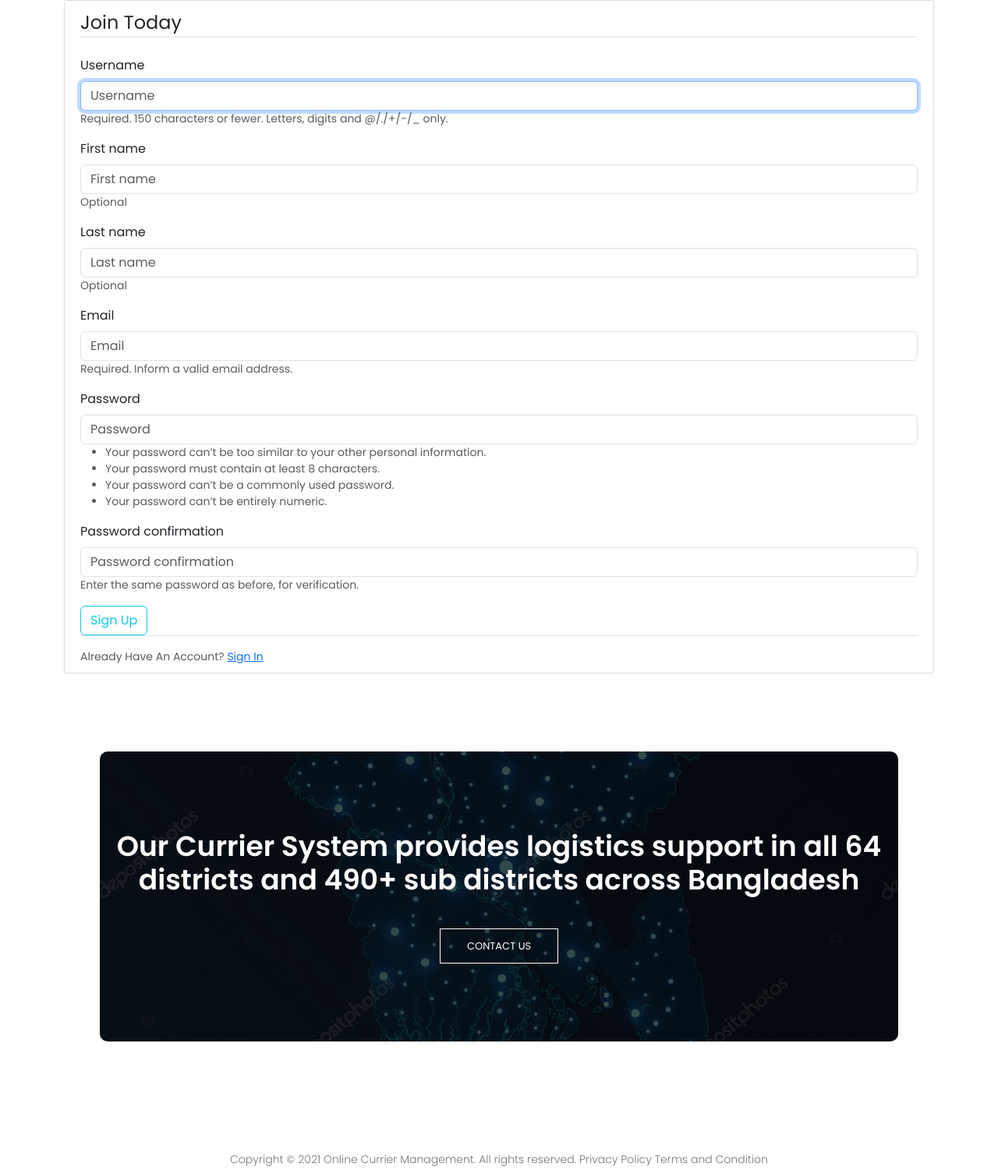
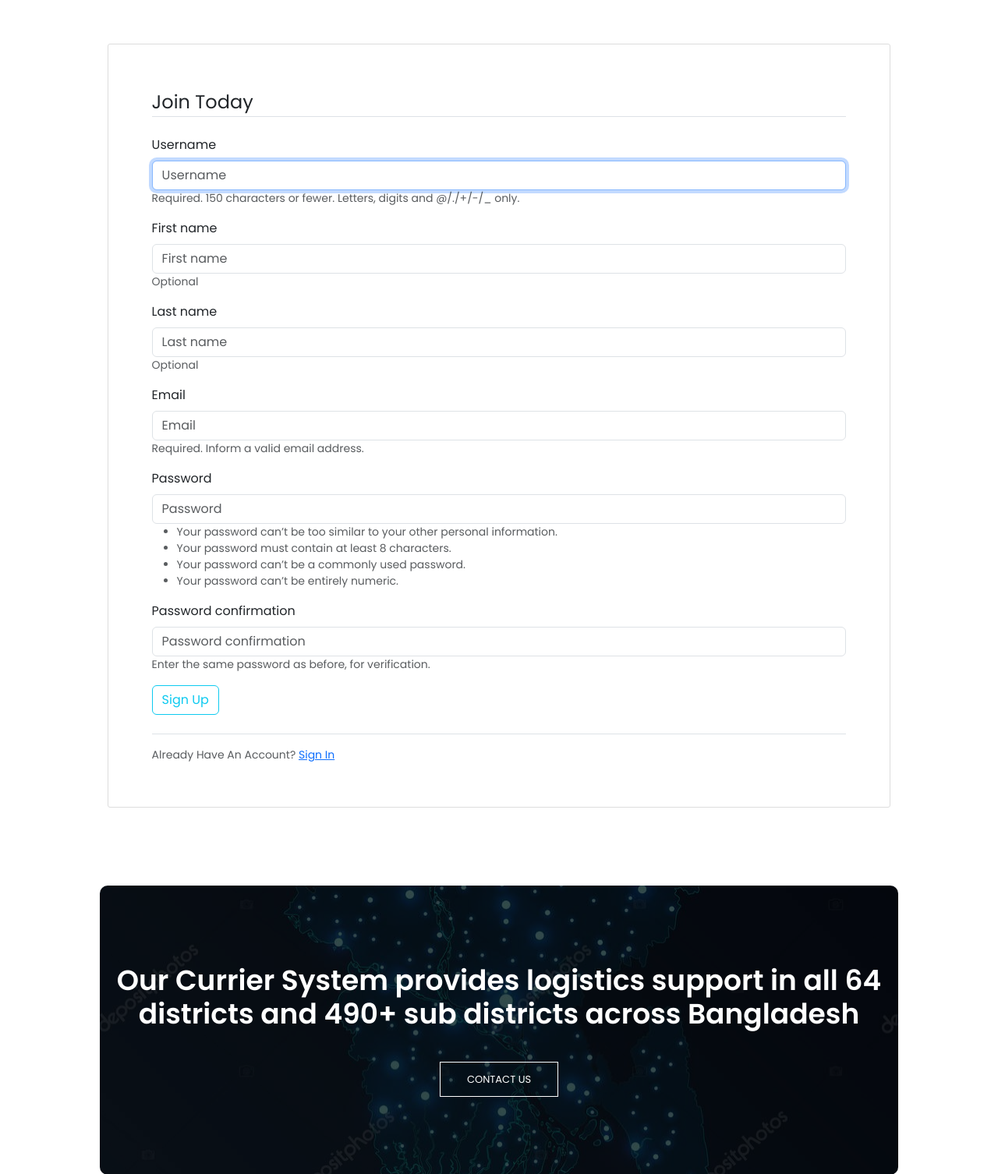
Before and after one commit to Jaber-Al-Siam/Online-Courier-Service-Management, a Django app: page /signup/ in a window 1280 px wide. Shown: the part 201-1707 px from the top of the page at 78% size. Run offline with Django 3.2, Linux system fonts and the light colour scheme; some libraries are stand-ins or nearby versions.

Commit message:
added margins to forms

```diff
--- a/static/style.css
+++ b/static/style.css
@@ -1,11 +1,3 @@
-.content-section {
-	background: #ffffff;
-	padding: 10px 20px;
-	border: 1px solid #dddddd;
-	border-radius: 3px;
-	margin-bottom: 20px;
-}
-
 *{
 	margin: 0;
 	padding: 0;
@@ -34,10 +26,13 @@ nav{
 	align-items: center;
 }
 
-/*.container {*/
-/*	padding: 20px 20px 20px 20px;*/
-/*	margin: 20px 20px 20px 20px;*/
-/*}*/
+.content-section {
+	background: #ffffff;
+	padding: 5%;
+	border: 1px solid #dddddd;
+	border-radius: 3px;
+	margin: 5%;
+}
 
 nav img{
 	width: 150px;
--- a/templates/users/customer_form.html
+++ b/templates/users/customer_form.html
@@ -17,6 +17,7 @@
                 <button class="btn btn-outline-info" type="submit">Sign Up</button>
             </div>
         </form>
+        <br>
         <div class="border-top pt-3">
             <small class="text-muted">
                 Already Have An Account? <a class="ml-2" href="{% url 'users:login' %}">Sign In</a>
```
